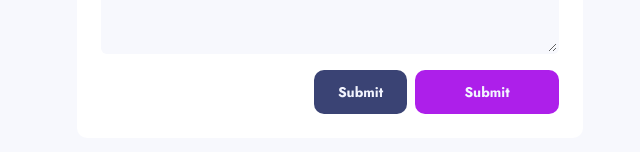
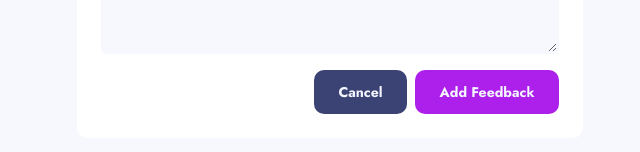
Before and after one commit to lilianaruva/product-feedback-app, a React (Create React App) app: page / in a window 1280 px wide. Shown: the part 520-672 px from the top of the page, without its empty margins (310-950 px from the left). Built offline with nearby package versions, Linux system fonts and the light colour scheme.

Commit message:
add hover

```diff
--- a/src/pages/NewFeedBack/NewFeedBack.jsx
+++ b/src/pages/NewFeedBack/NewFeedBack.jsx
@@ -92,13 +92,13 @@ const NewFeedBack = () => {
                                         className="button-gray"
                                         isLoading={props.isSubmitting}
                                     >
-                                        Submit
+                                        Cancel
                                     </button>
                                     <button
                                         className="button-purplelarge"
                                         isLoading={props.isSubmitting}
                                     >
-                                        Submit
+                                        Add Feedback
                                     </button>
                                 </div>
                             </Form>
--- a/src/pages/NewFeedBack/styles/newFeedback.css
+++ b/src/pages/NewFeedBack/styles/newFeedback.css
@@ -79,6 +79,14 @@
     font-size: 14px;
 }
 
+.button-gray:hover{
+    background-color: #656EA3;
+}
+
+.button-purplelarge:hover{
+    background-color: #C75AF6;
+}
+
 .button-group {
     display: flex;
     justify-content: flex-end;
```
